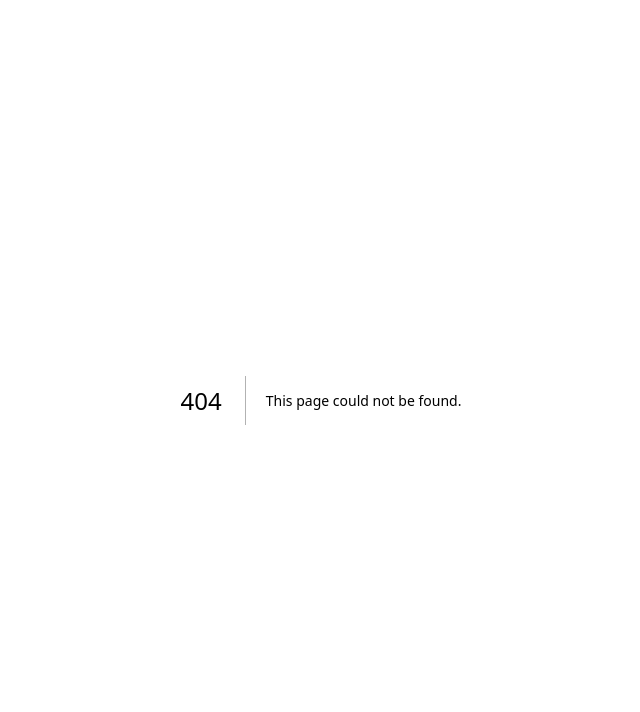
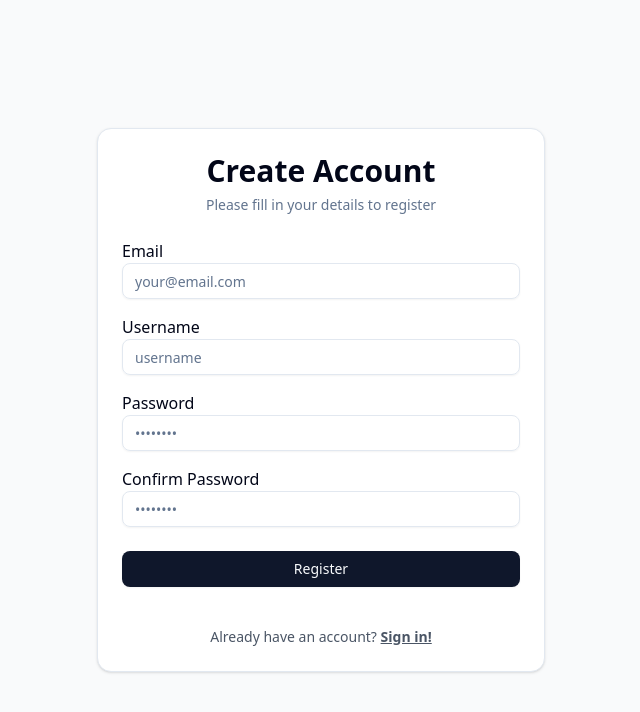
Before and after one commit to theawmirs/authentication, a Next.js app: page /register in a window 1280 px wide. Before the commit this address had no page. Shown: the top 712 px of the page, without its empty margins (319-959 px from the left). Built offline with nearby package versions, Linux system fonts and the light colour scheme.

Commit message:
Add registration functionality with RegisterForm component and update LoginForm for navigation

```diff
--- /dev/null
+++ b/app/(auth)/register/page.tsx
@@ -0,0 +1,12 @@
+import RegisterForm from "@/modules/auth/register/ui/RegisterForm";
+import React from "react";
+
+const Register = () => {
+  return (
+    <div>
+      <RegisterForm />
+    </div>
+  );
+};
+
+export default Register;
--- a/auth.ts
+++ b/auth.ts
@@ -4,6 +4,7 @@ import { User } from "next-auth";
 import axios from "axios";
 import { jwtDecode } from "jwt-decode";
 
+//Custom varibale that uses the env variable
 const API_URL = process.env.NEXT_PUBLIC_API_URL;
 
 interface JwtPayload {
@@ -21,8 +22,9 @@ const authorize = async (
       password: credentials.password.toString(),
     });
 
+    //Decode the JWT token to extract some data from it
     const decodedToken = jwtDecode<JwtPayload>(data.access);
-    console.log(decodedToken);
+
     return {
       username: credentials.username.toString(),
       id: decodedToken.user_id,
--- a/modules/auth/login/ui/LoginForm.tsx
+++ b/modules/auth/login/ui/LoginForm.tsx
@@ -15,6 +15,7 @@ import { useForm } from "react-hook-form";
 import { signIn } from "next-auth/react";
 import { toast } from "sonner";
 import { useRouter } from "next/navigation";
+import Link from "next/link";
 
 interface FormData {
   username: string;
@@ -117,6 +118,13 @@ const LoginForm = () => {
             >
               {isLoading ? "Signin..." : "Sign in"}
             </Button>
+            <Link
+              href="/register"
+              className="block text-center text-sm text-gray-600 hover:text-gray-900 mt-4 transition-colors duration-200"
+            >
+              Don't have an account?{" "}
+              <span className="font-semibold underline">Register now!</span>
+            </Link>
           </form>
         </CardContent>
       </Card>
--- /dev/null
+++ b/modules/auth/register/ui/RegisterForm.tsx
@@ -0,0 +1,92 @@
+import { Button } from "@/components/ui/button";
+import {
+  Card,
+  CardContent,
+  CardDescription,
+  CardHeader,
+  CardTitle,
+} from "@/components/ui/card";
+import { Input } from "@/components/ui/input";
+import { Label } from "@radix-ui/react-label";
+import Link from "next/link";
+import React from "react";
+
+const RegisterForm = () => {
+  return (
+    <div className="flex min-h-screen flex-col items-center justify-center p-4 bg-gray-50">
+      <Card className="w-full max-w-md">
+        <CardHeader className="text-center">
+          <CardTitle className="text-3xl font-bold">Create Account</CardTitle>
+          <CardDescription>
+            Please fill in your details to register
+          </CardDescription>
+        </CardHeader>
+        <CardContent>
+          <form className="space-y-6">
+            <div className="space-y-4">
+              <div className="space-y-2">
+                <Label htmlFor="email">Email</Label>
+                <Input
+                  id="email"
+                  name="email"
+                  type="email"
+                  autoComplete="email"
+                  placeholder="your@email.com"
+                />
+              </div>
+
+              <div className="space-y-2">
+                <Label htmlFor="username">Username</Label>
+                <Input
+                  id="username"
+                  name="username"
+                  type="text"
+                  autoComplete="username"
+                  placeholder="username"
+                />
+              </div>
+
+              <div className="space-y-2">
+                <Label htmlFor="password">Password</Label>
+                <Input
+                  id="password"
+                  name="password"
+                  type="password"
+                  autoComplete="new-password"
+                  placeholder="••••••••"
+                />
+              </div>
+
+              <div className="space-y-2">
+                <Label htmlFor="confirmPassword">Confirm Password</Label>
+                <Input
+                  id="confirmPassword"
+                  name="confirmPassword"
+                  type="password"
+                  autoComplete="new-password"
+                  placeholder="••••••••"
+                />
+              </div>
+            </div>
+
+            <Button
+              type="submit"
+              className={`w-full $ hover:bg-gray-800 cursor-pointer`}
+            >
+              Register
+            </Button>
+            <Link
+              href="/login"
+              className="block text-center text-sm text-gray-600 hover:text-gray-900 mt-4 transition-colors duration-200"
+            >
+              Already have an account?{" "}
+              <span className="font-semibold underline">Sign in!</span>
+            </Link>
+          </form>
+        </CardContent>
+      </Card>
+    </div>
+  );
+};
+
+export default RegisterForm;
```
